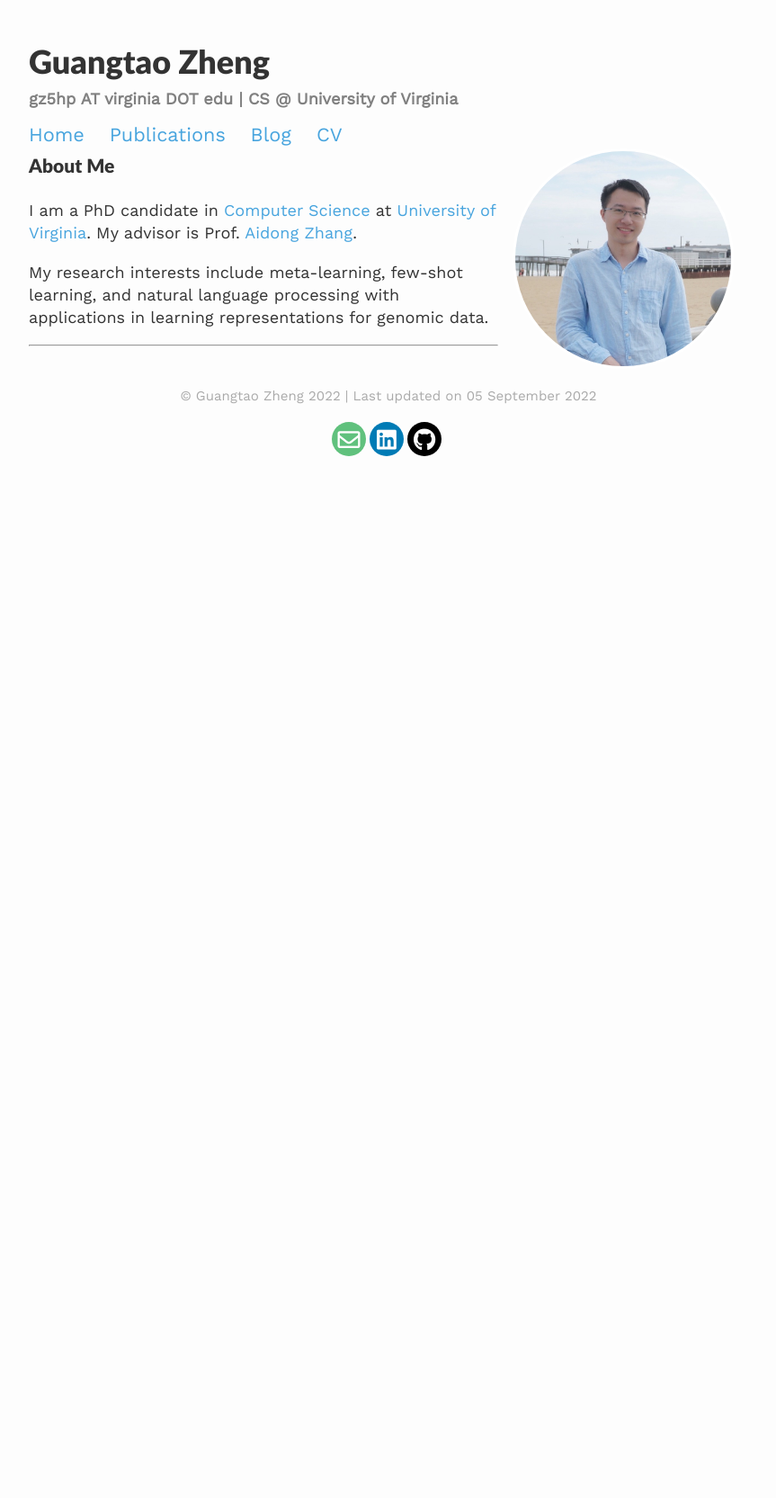
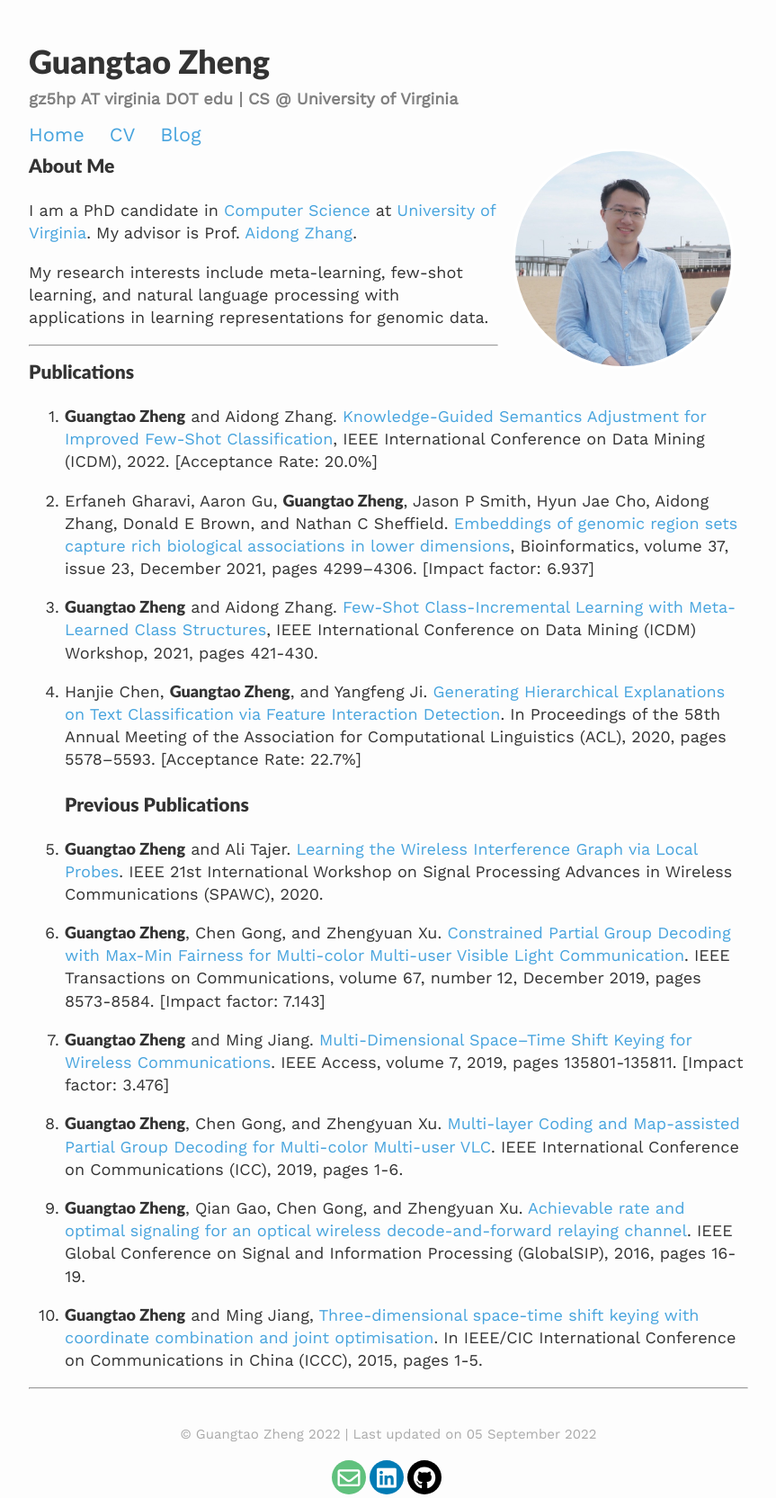
Before and after one commit to gtzheng/gtzheng.github.io, a Jekyll site: the page built from index.md, in a window 1280 px wide. Shown: the whole page at 90% size, without its empty margins (208-1071 px from the left). Built offline with Jekyll 4.4.1, drawn with Linux system fonts in a browser that asks for light colours; nearby versions of some CDN libraries; before the commit the page ends 972 px from its top, so only the background shows below that.

Commit message:
changed the layout

```diff
--- a/_includes/navigation.html
+++ b/_includes/navigation.html
@@ -1,8 +1,8 @@
 <div class="links scroll">
         <a class="navigation" href="{{site.baseurl}}/">Home</a>
-        <a class="navigation" href="{{site.baseurl}}/publication/">Publications</a>
+        <!-- <a class="navigation" href="{{site.baseurl}}/publication/">Publications</a> -->
+        <a class="navigation" href="https://drive.google.com/file/d/123tT_tcoc03UxlRxcQnRY5lragXauwxJ/view?usp=sharing">CV</a>
         <a class="navigation" href="{{site.baseurl}}/archive/">Blog</a>
-        <a class="navigation" href="https://drive.google.com/file/d/123tT_tcoc03UxlRxcQnRY5lragXauwxJ/view?usp=sharing">CV</a>
         <!-- <a class="navigation" href="{{site.baseurl}}/blog/">Blog</a> -->
 
 </div>
--- a/index.md
+++ b/index.md
@@ -6,6 +6,7 @@ profile:
   image: head_shot.jpg
 published: true
 ---
+
 <h3>About Me</h3>
 I am a PhD candidate in [Computer Science](https://engineering.virginia.edu/departments/computer-science)  at [University of Virginia](https://www.virginia.edu/).
 My advisor is Prof. [Aidong Zhang](https://engineering.virginia.edu/faculty/aidong-zhang).
@@ -13,3 +14,33 @@ My advisor is Prof. [Aidong Zhang](https://engineering.virginia.edu/faculty/aido
 My research interests include meta-learning, few-shot learning, and natural language processing with applications in learning representations for genomic data.
 
 ***
+
+<h3>Publications</h3>
+
+1. **Guangtao Zheng** and Aidong Zhang. [Knowledge-Guided Semantics Adjustment for Improved Few-Shot Classification](https://drive.google.com/file/d/1zxLLSQzbNkDzRPYIGPO3hhNhqv7WiLSt/view?usp=sharing), IEEE International Conference on Data Mining (ICDM), 2022. [Acceptance Rate: 20.0%]
+
+2. Erfaneh Gharavi, Aaron Gu, **Guangtao Zheng**, Jason P Smith, Hyun Jae Cho, Aidong Zhang, Donald E Brown, and Nathan C Sheffield. [Embeddings of genomic region sets capture rich biological associations in lower dimensions](https://academic.oup.com/bioinformatics/article/37/23/4299/6307720), Bioinformatics, volume 37, issue 23, December 2021, pages 4299–4306. [Impact factor: 6.937]
+
+3. **Guangtao Zheng** and Aidong Zhang. [Few-Shot Class-Incremental Learning with Meta-Learned Class Structures](https://ieeexplore.ieee.org/abstract/document/9679861), IEEE International Conference on Data Mining (ICDM) Workshop, 2021, pages 421-430.
+
+4. Hanjie Chen, **Guangtao Zheng**, and Yangfeng Ji. [Generating Hierarchical Explanations on Text
+Classification via Feature Interaction Detection](https://arxiv.org/pdf/2004.02015.pdf). In Proceedings of the 58th Annual Meeting of the
+Association for Computational Linguistics (ACL), 2020, pages 5578–5593. [Acceptance Rate: 22.7%]
+
+
+    <h3>Previous Publications</h3>
+
+5. **Guangtao Zheng** and Ali Tajer. [Learning the Wireless Interference Graph via Local Probes](https://ieeexplore.ieee.org/document/9154265). IEEE
+21st International Workshop on Signal Processing Advances in Wireless Communications (SPAWC), 2020.
+
+6. **Guangtao Zheng**, Chen Gong, and Zhengyuan Xu. [Constrained Partial Group Decoding with Max-Min Fairness for Multi-color Multi-user Visible Light Communication](https://ieeexplore.ieee.org/document/8865431). IEEE Transactions on Communications, volume 67, number 12, December 2019, pages 8573-8584. [Impact factor: 7.143]
+
+7. **Guangtao Zheng** and Ming Jiang. [Multi-Dimensional Space–Time Shift Keying for Wireless Communications](https://ieeexplore.ieee.org/document/8840835). IEEE Access, volume 7, 2019, pages 135801-135811. [Impact factor: 3.476]
+
+8. **Guangtao Zheng**, Chen Gong, and Zhengyuan Xu. [Multi-layer Coding and Map-assisted Partial Group Decoding for Multi-color Multi-user VLC](https://ieeexplore.ieee.org/document/8761958). IEEE International Conference on Communications (ICC), 2019, pages 1-6.
+
+9. **Guangtao Zheng**, Qian Gao, Chen Gong, and Zhengyuan Xu. [Achievable rate and optimal signaling for an optical wireless decode-and-forward relaying channel](https://ieeexplore.ieee.org/document/7905794). IEEE Global Conference on Signal and Information Processing (GlobalSIP), 2016, pages 16-19.
+
+10. **Guangtao Zheng** and Ming Jiang, [Three-dimensional space-time shift keying with coordinate combination and joint optimisation](https://ieeexplore.ieee.org/document/7448719). In IEEE/CIC International Conference on Communications in China (ICCC), 2015, pages 1-5.
+
+***
```
